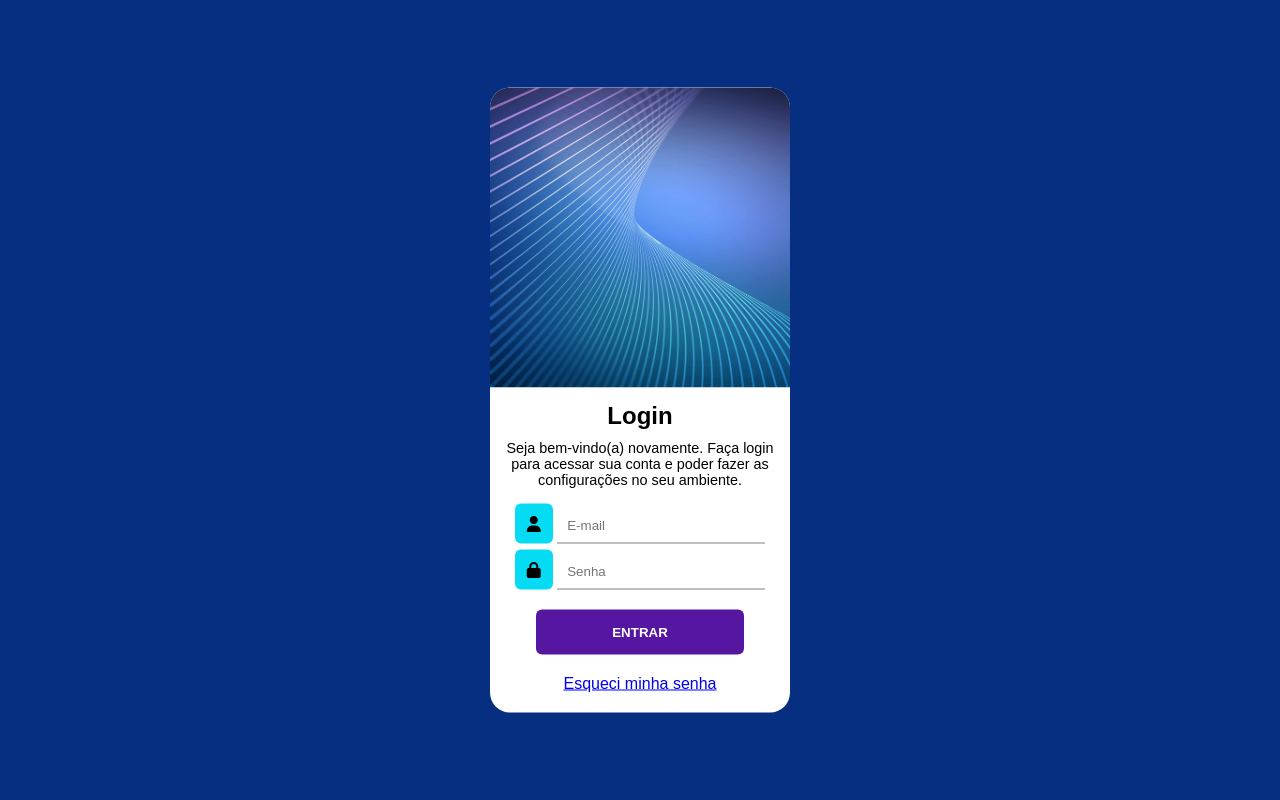
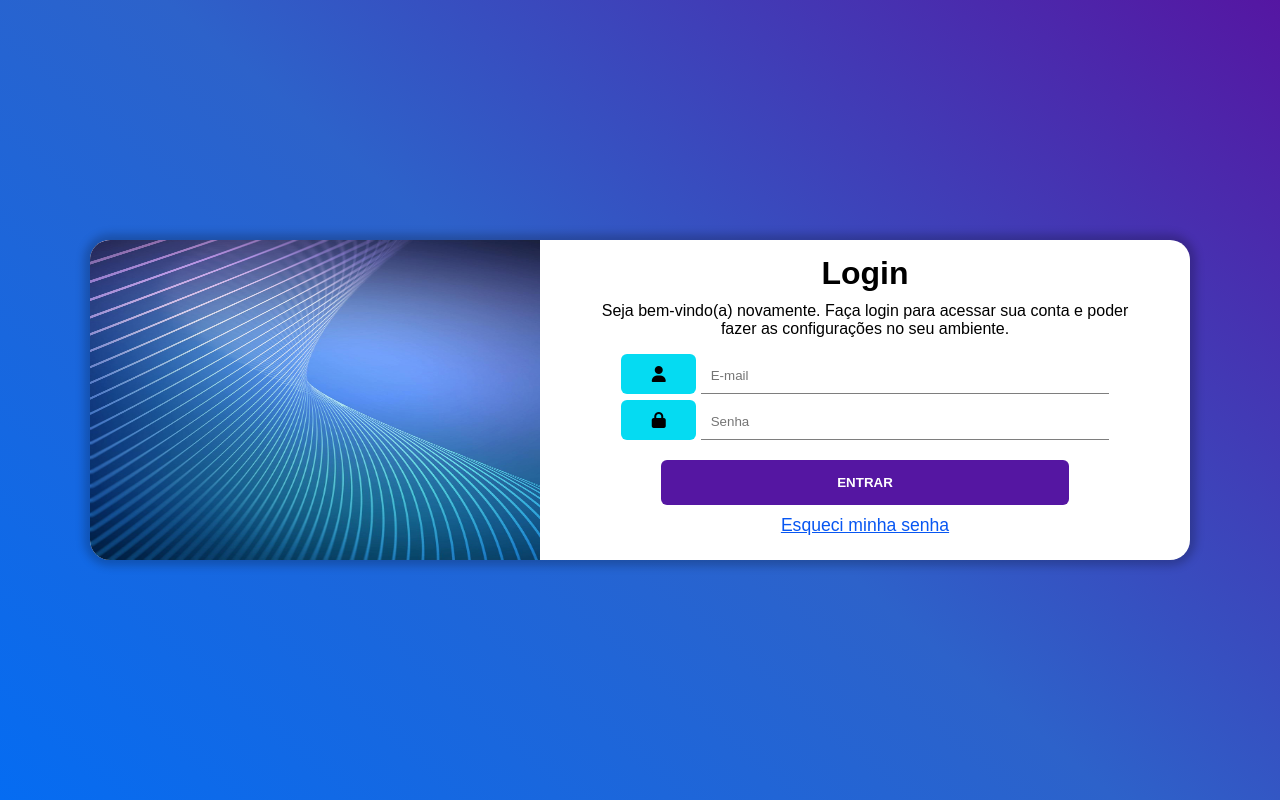
Before and after one commit to Eder-Lucas/html-css, a plain HTML site: page desafios/d015/index.html in a window 1280 px wide. Drawn offline with Linux system fonts and the light colour scheme.

Commit message:
adcionei media query

```diff
--- a/desafios/d015/estilos/style.css
+++ b/desafios/d015/estilos/style.css
@@ -1,12 +1,24 @@
 @charset "UTF-8";
+
+/* Todas as demais midias */
+
+/* Typical Device Breakpoints
+-----------------------------
+Pequenas telas: até 480px( mobile first )
+Celular: de 320px até 480px( mobile first )
+Tablet: 480px até 768px
+laptop: 768px até 1024px
+desktop: 1024px até 1200px
+Grandes Telas: acima de 1200px
+*/
 
 :root {
     /* CORES */
     --cor-azulClaro1: #05DBF2;
     --cor-azulClaro2: #05AFF2;
-    --cor-roxo1: #5516a2;
     --cor-azulEscuro1: #056CF2;
     --cor-azulEscuro2: #0756F2;
+    --cor-roxo1: #5516a2;
 }
 
 * {
@@ -16,7 +28,9 @@
     font-family: Arial, Helvetica, sans-serif;
 }
 
-body {
+body, html {
+    width: 100%;
+    height: 100%;
     background-color: #062f81;
 }
 
@@ -24,10 +38,13 @@ section {
     position: absolute;
     left: 50%;
     top: 50%;
-    transform: translate( -50%, -50%);
+    transform: translate(-50%, -50%);
+
     width: 300px;
     background-color: white;
     border-radius: 20px;
+    box-shadow: 0px 0px 8px 6px rgba(0, 0, 0, 0.211);
+    transition: 0.3s;
 }
 
 section img {
@@ -40,7 +57,7 @@ section div#formulario h1 {
     margin-bottom: 10px;
 }
 
-section div#formulario > p {
+section div#formulario>p {
     font-size: 0.9em;
 }
 
@@ -54,7 +71,7 @@ form {
 }
 
 i {
-    background-color: #05DBF2;
+    background-color: var(--cor-azulClaro1);
     padding: 12px;
     border-radius: 6px;
 }
@@ -92,5 +109,127 @@ input#entrar:focus {
 }
 
 a {
+    color: var(--cor-azulEscuro2);
     padding: 10px;
 }
+
+a:active {
+    color: var(--cor-azulClaro1);
+}
+
+@media screen and (orientation: landscape) {
+    section {
+        width: 650px;
+        height: 320px;
+        display: flex;
+    }
+
+    section img {
+        width: 300px;
+        height: 100%;
+        border-radius: 20px 0px 0px 20px;
+    }
+
+    section div#formulario {
+        width: 50%;
+        margin: auto;
+    }
+
+    section div#formulario h1 {
+        font-size: 2em;
+    }
+
+    section div#formulario > p {
+        font-size: 1em;
+        text-align: justify;
+    }
+
+    i {
+        width: 50px;
+    }
+
+    input#entrar {
+        margin-bottom: 10px;
+    }
+}
+
+@media screen and (min-width: 768px) {
+    body {
+        background-color: #062f81;
+        background: linear-gradient(40deg, rgba(5,175,242,1) 0%, rgba(5,108,242,1) 0%, rgba(45,98,202,1) 50%, rgba(85,22,162,1) 100%);
+        background-attachment: fixed;
+    }
+
+    section {
+        min-width: 750px;
+    }
+
+    section img {
+        width: 350px;
+    }
+
+    input#entrar:hover {
+        background-color: #7a14f7;
+        cursor: pointer;
+    }
+
+    i:hover {
+        background-color: var(--cor-azulClaro2);
+    }
+
+    i:hover input.qDigita {
+        border-bottom: 1px solid black;
+    }
+
+    input.qDigita:hover {
+        border-bottom: 1px solid black;
+    }
+
+    a:hover {
+        color: var(--cor-roxo1);
+    }
+
+    a:active {
+        color: var(--cor-azulClaro1);
+    }
+}
+
+@media screen and (min-width: 1024px) {
+    body {
+        background-color: #210000;
+    }
+
+    section {
+        min-width: 1010px;
+    }
+
+    section img {
+        width: 400px;
+    }
+
+    section div#formulario > p {
+        text-align: center;
+    }
+
+    i {
+        width: 75px;
+    }
+
+    a {
+        font-size: 1.1em;
+    }
+}
+
+@media screen and (min-width: 1200px) {
+    body {
+        background-color: #000000;
+    }
+
+    section {
+        min-width: 1100px;
+    }
+
+    section img {
+        width: 450px;
+    }
+}
```
